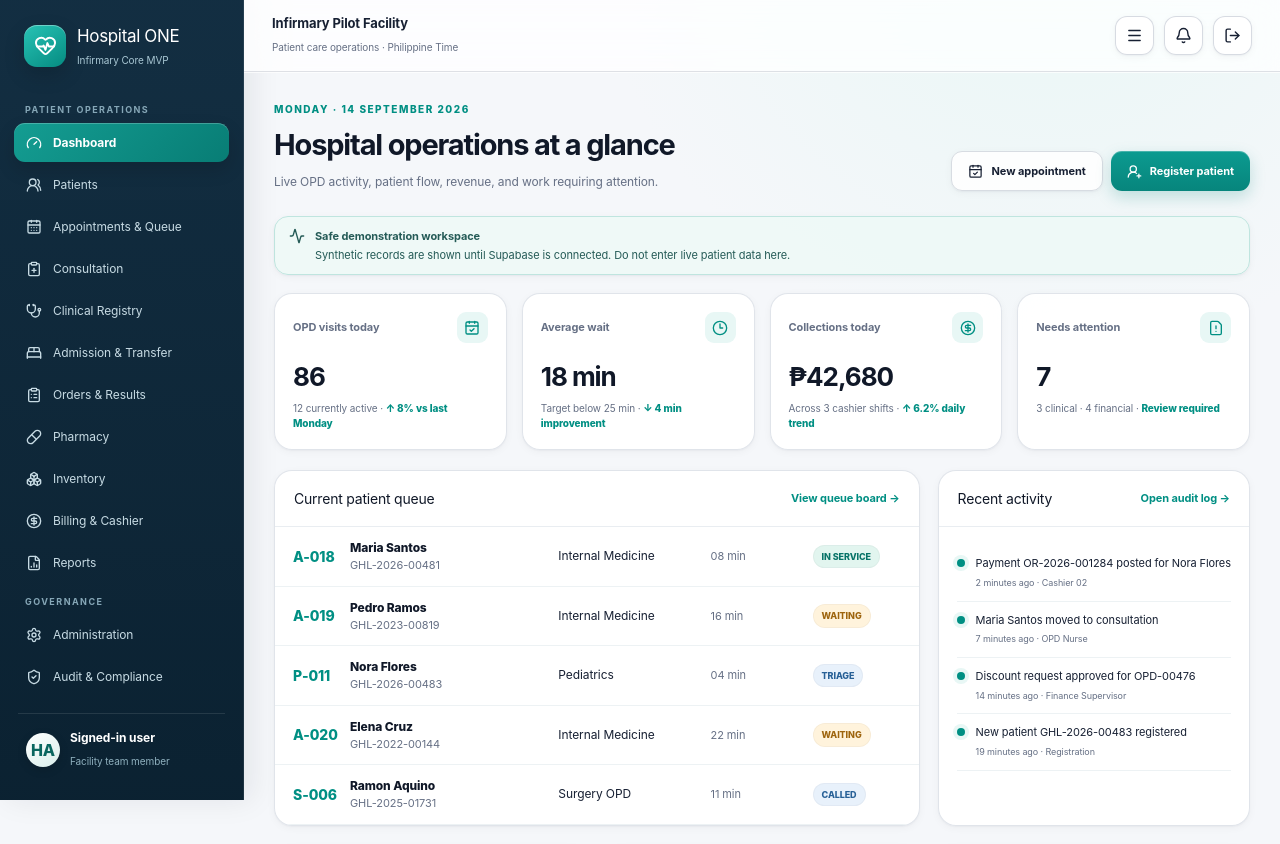
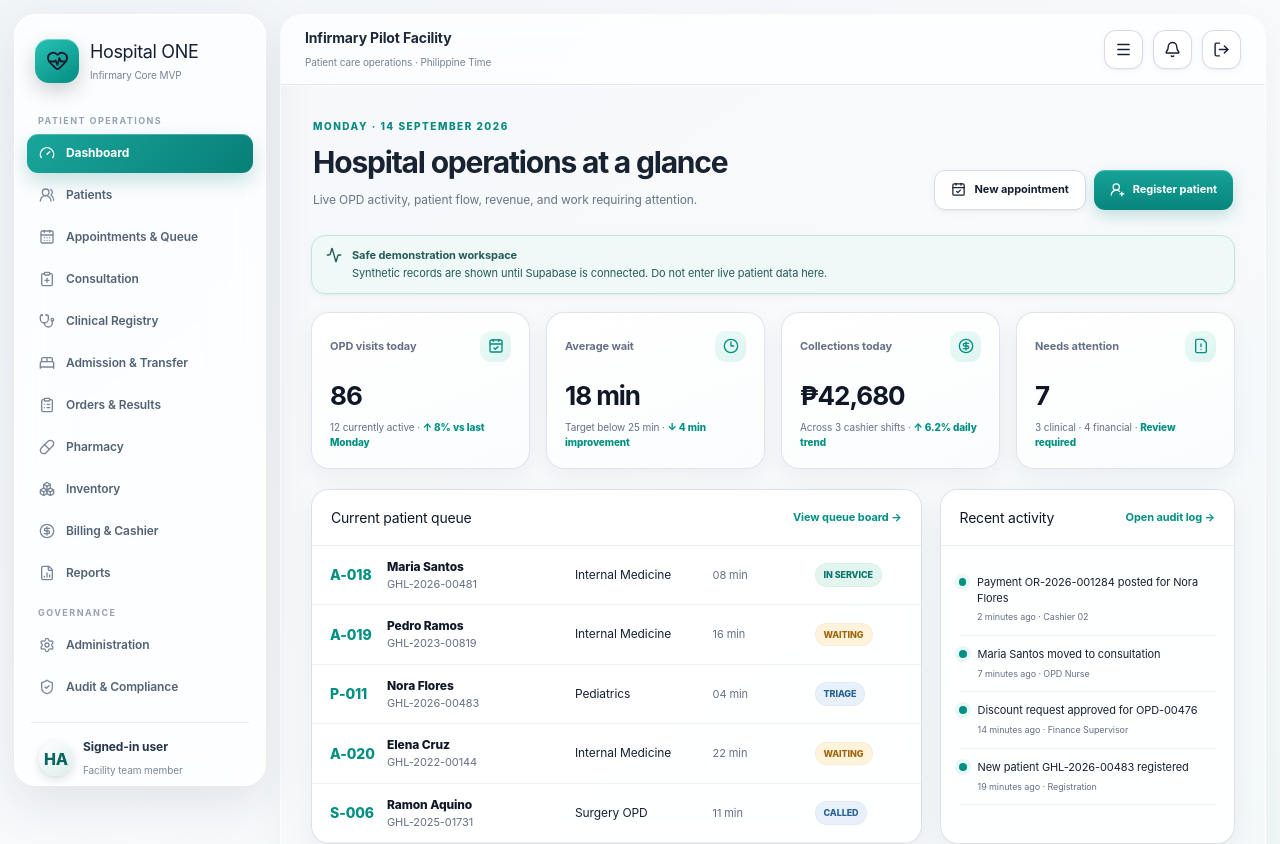
Before and after one commit to homerbarrientos/hospital-information-system, a Next.js app: page / in a window 1280 px wide. Shown: the top 844 px of the page. Built offline with nearby package versions, Linux system fonts and the light colour scheme.

Commit message:
Refine Hospital ONE with light Apple-inspired shell

```diff
--- a/src/app/ios-theme.css
+++ b/src/app/ios-theme.css
@@ -33,3 +33,23 @@ input,select,textarea,.filter{border:1px solid #d7dce2!important;border-radius:v
 .form-error{border-radius:12px!important}.form-success{border-radius:12px!important}
 @media(max-width:760px){.app-shell{display:block}.sidebar{border-right:0;box-shadow:0 7px 22px rgba(16,24,40,.12)}.topbar{height:64px}.content{padding:20px 14px}.page-heading h2,h2{font-size:25px}.card,.quick-card,.metric{border-radius:15px}}
 @media(prefers-reduced-motion:reduce){*{scroll-behavior:auto!important;transition:none!important}}
+
+/* V2 — visible macOS/iOS shell */
+body{background:linear-gradient(145deg,#f2f5f8 0%,#f8fafc 48%,#eef7f6 100%);color:#172033}
+.app-shell{grid-template-columns:252px minmax(0,1fr);gap:14px;padding:14px;min-height:100vh}
+.sidebar{top:14px;height:calc(100vh - 28px);padding:16px 12px;background:rgba(255,255,255,.76);color:#27364a;border:1px solid rgba(255,255,255,.95);border-radius:22px;box-shadow:0 18px 50px rgba(31,41,55,.10),inset 0 1px 0 #fff;backdrop-filter:saturate(180%) blur(24px);-webkit-backdrop-filter:saturate(180%) blur(24px);overflow:auto}
+.brand{padding:7px 8px 18px;color:#172033}.brand:hover{background:rgba(12,155,144,.07)}.brand-mark{width:44px;height:44px;border-radius:14px}.brand h1{color:#172033;font-size:18px}.brand p{color:#758296}
+.nav-label{color:#98a2b3;margin:13px 11px 6px}
+.nav-item{color:#526174;font-weight:560}.nav-item svg{color:#7b8798}.nav-item:hover{color:#172033;background:rgba(15,23,42,.045)}.nav-item.active{color:#fff;background:linear-gradient(135deg,#19a69b,#087f77);box-shadow:0 8px 20px rgba(8,127,119,.23),inset 0 1px 0 rgba(255,255,255,.25)}.nav-item.active svg{color:#fff}
+.profile-card{border-top-color:#e7ebef}.profile-card strong{color:#27364a}.profile-card span{color:#7b8798}
+.app-main{min-width:0;border-radius:22px;overflow:clip;background:rgba(248,250,252,.52);border:1px solid rgba(255,255,255,.75);box-shadow:0 10px 35px rgba(31,41,55,.045)}
+.topbar{position:sticky;top:0;height:70px;padding:0 24px;background:rgba(255,255,255,.72);border-bottom:1px solid rgba(218,223,230,.75);backdrop-filter:saturate(180%) blur(24px);-webkit-backdrop-filter:saturate(180%) blur(24px)}
+.facility strong{font-size:14px;color:#1d2939}.facility span{color:#758296}
+.content{padding:30px 30px 44px}.page-heading{padding:4px 2px 0}.page-heading h2{color:#182230;font-size:30px}.eyebrow{color:#078a80}.subtext{color:#697586}
+.metric-grid{gap:16px}.metric{background:linear-gradient(160deg,rgba(255,255,255,.98),rgba(250,252,253,.88));border-color:rgba(221,226,232,.9);box-shadow:0 8px 22px rgba(31,41,55,.055),inset 0 1px 0 #fff}.metric-icon{border-radius:11px;background:linear-gradient(145deg,#ebfaf7,#ddf4f0)}
+.card{background:rgba(255,255,255,.9);border-color:rgba(218,223,230,.92);box-shadow:0 10px 28px rgba(31,41,55,.06),inset 0 1px 0 #fff}.card-header{background:rgba(255,255,255,.72)}
+.quick-card{background:linear-gradient(155deg,rgba(255,255,255,.98),rgba(248,251,252,.9));box-shadow:0 8px 24px rgba(31,41,55,.055)}
+.data-table th{background:rgba(246,248,250,.96);color:#778294}.data-table tbody tr:nth-child(even),.data-table tbody tr.alternate{background:rgba(244,247,249,.72)}.data-table tbody tr:hover{background:#eaf7f5}
+.btn-primary{background:linear-gradient(180deg,#16a398,#07857c)}.btn-secondary,.icon-btn{background:rgba(255,255,255,.92)}
+.modal{border-radius:24px!important}.modal-head{padding-left:22px!important;padding-right:22px!important}
+@media(max-width:760px){.app-shell{display:block;padding:0}.sidebar{position:static;height:auto;border-radius:0;padding:13px 12px;background:rgba(255,255,255,.92);border:0;border-bottom:1px solid #e5e9ee;box-shadow:0 7px 22px rgba(31,41,55,.08)}.brand{padding-bottom:10px}.brand h1{font-size:17px}.nav-item{color:#536174;background:#f4f7f9}.nav-item.active{color:#fff}.app-main{border:0;border-radius:0;box-shadow:none}.topbar{top:0;border-radius:0}.content{padding:20px 14px 34px}}
```
